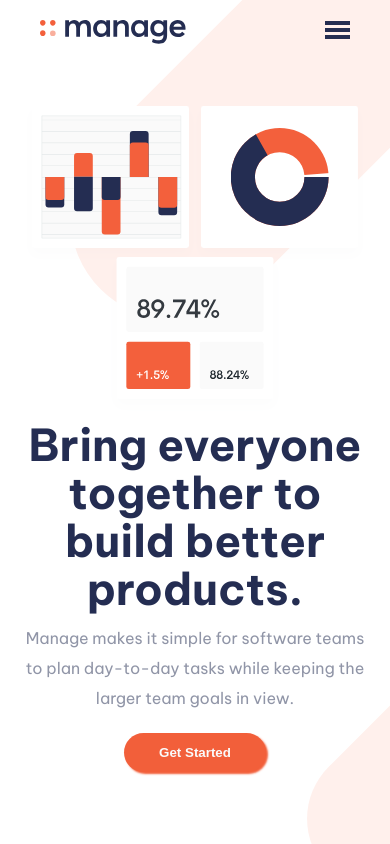
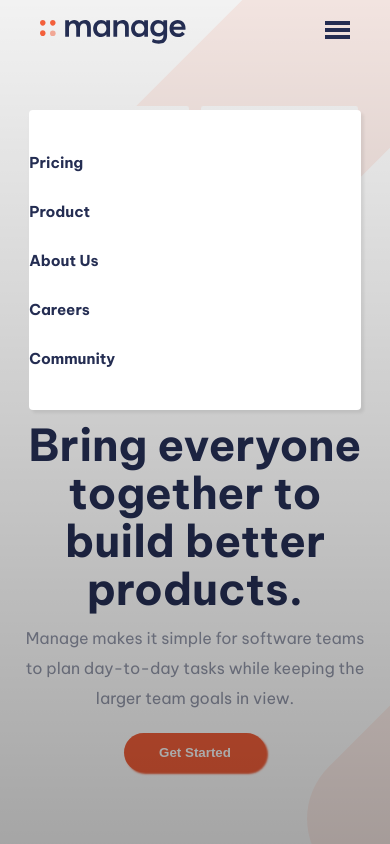
Before and after one commit to niamordev/manage-landing-page-master, a plain HTML site: page index.html in a window 390 px wide. Shown: the top 844 px of the page. Drawn offline with Linux system fonts and the light colour scheme.

Commit message:
Update style.css

```diff
--- a/styles/style.css
+++ b/styles/style.css
@@ -9,6 +9,10 @@
 
 .hidden {
   display: none;
+}
+
+.fixed{
+    overflow: hidden;
 }
 
 body {
@@ -241,17 +245,15 @@ header .desktop {
   display: none;
 }
 header .nav-links-mobile {
-  transform: translateX(-100%);
   z-index: 1;
-  background: linear-gradient(rgba(0, 0, 0, 0.05), rgba(0, 0, 0, 0.5));
-  position: absolute;
+  background: linear-gradient( rgb(0, 0, 0, 0.05), rgb(0, 0, 0, 0.5)) ;
+  position: fixed;
   width: 100vw;
-  height: 100vh;
+  height: 150vh;
   top: 0;
   left: 0;
   display: flex;
   justify-content: center;
-  transition: 0.3s;
 }
 header .nav-links-mobile ul {
   background-color: white;
@@ -271,9 +273,7 @@ header .nav-links-mobile ul li {
   font-size: 15px;
   margin: 15px auto 15px auto;
 }
-header .active-nav-mobile {
-  transform: translateX(0);
-}
+
 
 @media (min-width: 800px) {
   header .mobile {
```
